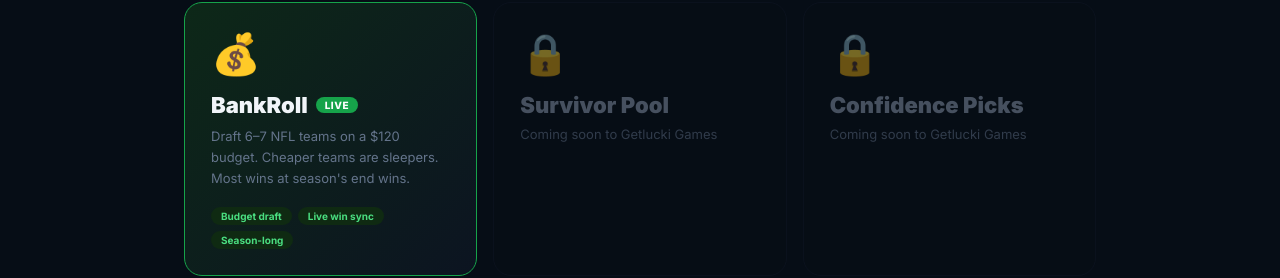
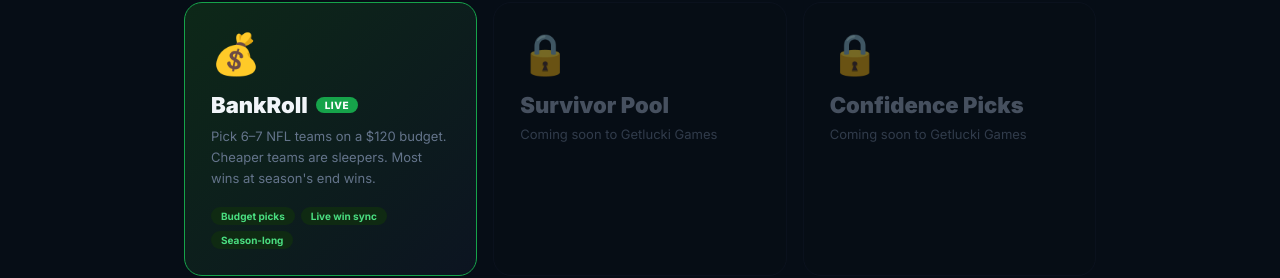
Before and after one commit to matthewgalucki/getlucki-games, a React (Vite) app: page / in a window 1280 px wide. Shown: the part 632-910 px from the top of the page. Built offline with nearby package versions, Linux system fonts and the light colour scheme.

Commit message:
Rename Draft to Pick Teams

```diff
--- a/src/screens/Create.jsx
+++ b/src/screens/Create.jsx
@@ -102,7 +102,7 @@
           <span style={{ fontSize:40 }}>💰</span>
           <div>
             <div style={{ fontWeight:900, fontSize:22, color:'#f1f5f9' }}>BankRoll</div>
-            <div style={{ fontSize:13, color:'#94a3b8' }}>NFL season-long budget draft</div>
+            <div style={{ fontSize:13, color:'#94a3b8' }}>NFL season-long team pick pool</div>
           </div>
         </div>
 
--- a/src/screens/Home.jsx
+++ b/src/screens/Home.jsx
@@ -103,10 +103,10 @@
               <span style={{ background:'#16a34a', color:'#fff', fontSize:10, fontWeight:800, borderRadius:99, padding:'2px 9px', letterSpacing:0.5 }}>LIVE</span>
             </div>
             <p style={{ color:'#64748b', fontSize:13, lineHeight:1.6, margin:'0 0 18px' }}>
-              Draft 6–7 NFL teams on a $120 budget. Cheaper teams are sleepers. Most wins at season's end wins.
+              Pick 6–7 NFL teams on a $120 budget. Cheaper teams are sleepers. Most wins at season's end wins.
             </p>
             <div style={{ display:'flex', gap:6, flexWrap:'wrap' }}>
-              {['Budget draft','Live win sync','Season-long'].map(tag => (
+              {['Budget picks','Live win sync','Season-long'].map(tag => (
                 <span key={tag} style={{ background:'#0f2a12', color:'#4ade80', fontSize:10, fontWeight:700, borderRadius:99, padding:'3px 10px' }}>{tag}</span>
               ))}
             </div>
--- a/src/screens/League.jsx
+++ b/src/screens/League.jsx
@@ -160,7 +160,7 @@
   )
 
   const prices = leaguePrices(league)
-  const TABS = ['Leaderboard','Teams','Draft','Share','Admin']
+  const TABS = ['Leaderboard','Teams','Pick Teams','Share','Admin']
 
   return (
     <div style={{ minHeight:'100vh', background:'#060d16' }}>
@@ -212,7 +212,7 @@
       <div style={{ maxWidth:960, margin:'0 auto', padding:'28px 20px 80px' }}>
         {tab==='Leaderboard' && <Leaderboard entries={entries} wins={wins} prices={prices} lastResults={lastResults} lastSynced={lastSynced} onRefresh={refreshWins} refreshing={refreshing} />}
         {tab==='Teams'       && <TeamsTab wins={wins} entries={entries} prices={prices} />}
-        {tab==='Draft'       && <DraftTab league={league} entries={entries} prices={prices} played={played} onSubmit={submitEntry} onToast={setToast} />}
+        {tab==='Pick Teams' && <DraftTab league={league} entries={entries} prices={prices} played={played} onSubmit={submitEntry} onToast={setToast} />}
         {tab==='Share'       && <ShareTab league={league} />}
         {tab==='Admin'       && (
           isOrganizer
--- a/src/tabs/Admin.jsx
+++ b/src/tabs/Admin.jsx
@@ -15,7 +15,7 @@
     if (!addName.trim() || p.length < 1) return onToast('Enter name and valid team abbreviations')
     // Use the onSubmit from parent via a prop — we'll emit up
     // For now just show the format hint
-    onToast('Use the Draft tab to add entries — or use Supabase dashboard for bulk edits')
+    onToast('Use the Pick Teams tab to add entries — or use Supabase dashboard for bulk edits')
   }
 
   return (
--- a/src/tabs/Draft.jsx
+++ b/src/tabs/Draft.jsx
@@ -94,7 +94,7 @@
 
   return (
     <div>
-      <h2 style={{ color:'#f1f5f9', fontSize:22, fontWeight:900, marginBottom:6 }}>📝 Draft Your Teams</h2>
+      <h2 style={{ color:'#f1f5f9', fontSize:22, fontWeight:900, marginBottom:6 }}>📝 Pick Your Teams</h2>
       <p style={{ color:'#94a3b8', fontSize:13, marginBottom:8 }}>
         Pick {picksMin}–{picksMax} teams within your ${budget} budget. Lower cost = bigger upset potential.
       </p>
--- a/src/tabs/Leaderboard.jsx
+++ b/src/tabs/Leaderboard.jsx
@@ -118,7 +118,7 @@
         {entries.length === 0 && (
           <div style={{ textAlign:'center', padding:'70px 0', color:'#64748b' }}>
             <div style={{ fontSize:48, marginBottom:14 }}>📋</div>
-            <p style={{ fontSize:15 }}>No entries yet. Share the join code to get players drafting!</p>
+            <p style={{ fontSize:15 }}>No entries yet. Share the join code to get players picking!</p>
           </div>
         )}
       </div>
--- a/src/tabs/Teams.jsx
+++ b/src/tabs/Teams.jsx
@@ -17,7 +17,7 @@
       <div style={{ display:'flex', justifyContent:'space-between', alignItems:'center', marginBottom:20 }}>
         <div>
           <h2 style={{ color:'#f1f5f9', fontSize:22, fontWeight:900, marginBottom:4 }}>🏈 All 32 Teams</h2>
-          <p style={{ color:'#94a3b8', fontSize:12 }}>Current prices, win totals, and draft popularity</p>
+          <p style={{ color:'#94a3b8', fontSize:12 }}>Current prices, win totals, and pick popularity</p>
         </div>
         <select value={sort} onChange={e => setSort(e.target.value)} style={{
           background:'#0c1421', border:'1px solid #1a2332', borderRadius:8,
```
